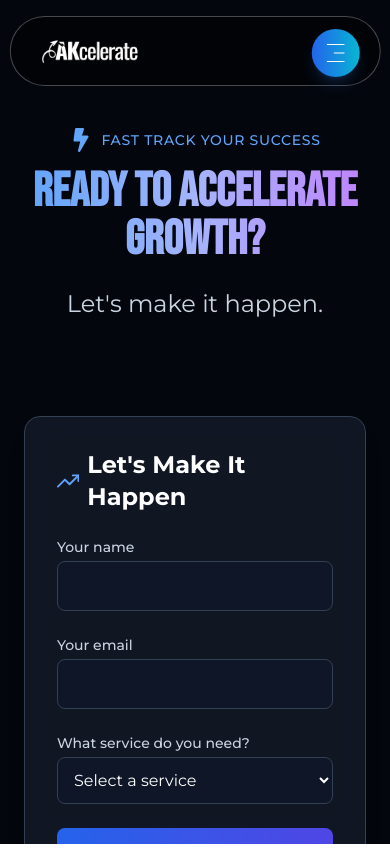
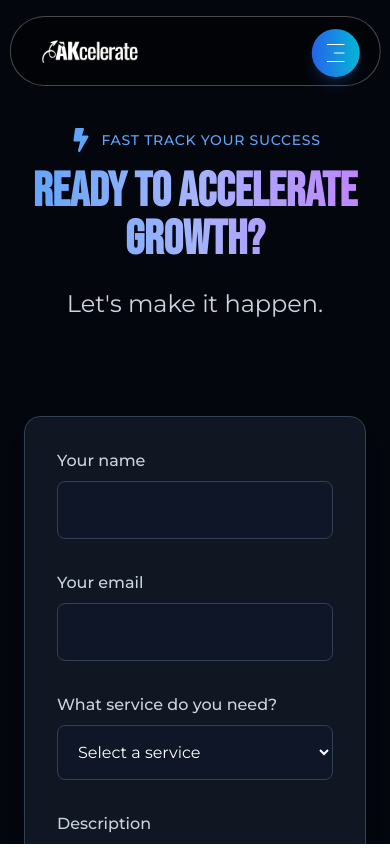
Before and after one commit to AK0121/My-Portfolio, a React (Vite) app: page /contact in a window 390 px wide. Built offline with nearby package versions, Linux system fonts and the light colour scheme.

Commit message:
Final changes

```diff
--- a/package.json
+++ b/package.json
@@ -18,6 +18,7 @@
     "react-modal": "^3.16.3",
     "react-particles": "^2.12.2",
     "react-router-dom": "^7.3.0",
+    "react-router-hash-link": "^2.4.3",
     "tsparticles": "^3.8.1"
   },
   "devDependencies": {
--- a/src/App.jsx
+++ b/src/App.jsx
@@ -1,16 +1,14 @@
-// App.jsx (modified)
-import React, { useState, useRef, useEffect } from "react";
+import React from "react";
 import { Routes, Route, useLocation } from "react-router-dom";
 import Navbar from "./Components/Navbar";
 import Footer from "./Components/Footer";
 import About from "./Components/About";
 import HomePage from "./Components/HomePage";
 import Contact from "./Components/Contact";
+import ScrollToTop from "./Components/ScrollToTop";
 
 const App = () => {
   const location = useLocation();
-
-
   const currentPath = location.pathname;
 
   return (
@@ -21,11 +19,16 @@ const App = () => {
       }}
     >
       <Navbar currentPath={currentPath} />
+
+      {/* ScrollToTop should be outside of <Routes> */}
+      <ScrollToTop />
+
       <Routes>
         <Route path="/" element={<HomePage />} />
         <Route path="/about" element={<About />} />
         <Route path="/contact" element={<Contact />} />
       </Routes>
+
       <Footer />
     </div>
   );
--- a/src/Components/About.jsx
+++ b/src/Components/About.jsx
@@ -1,5 +1,4 @@
 import React, { useEffect, useRef } from "react";
-import Navbar from "./Navbar";
 import Lottie from "lottie-react";
 import rocketAnimation from "../assets/Animations/Animation-rocket-launch.json";
 import { BiSolidBinoculars } from "react-icons/bi";
@@ -8,6 +7,7 @@ import { gsap } from "gsap";
 import { ScrollTrigger } from "gsap/ScrollTrigger";
 import visionImg from "/Assets/Images/vision.png";
 import AboutServices from "./AboutServices";
+import { HashLink } from "react-router-hash-link";
 
 // Register the ScrollTrigger plugin
 gsap.registerPlugin(ScrollTrigger);
@@ -294,7 +294,6 @@ const About = () => {
 
   return (
     <div className="about-page w-full min-h-max lg:h-full overflow-hidden font-montserrat bg-gradient-to-br from-[#354961] to-[#061335]">
-      <Navbar />
 
       {/* Enhanced Hero Section */}
       <div ref={heroRef} className="about-hero-section relative md:h-[120vh]  min-h-max w-full overflow-hidden">
@@ -375,7 +374,8 @@ const About = () => {
               </div>
             </div>
 
-            <button
+            <HashLink to="#servicesSection">
+            <div
               ref={buttonRef}
               className="mt-8 relative overflow-hidden group bg-skyBlue text-white font-bold py-4 px-8 rounded-md text-lg parallax-2"
             >
@@ -384,7 +384,8 @@ const About = () => {
                 className="button-gradient absolute inset-0 bg-gradient-to-r from-skyBlue via-brightOrange to-skyBlue z-0"
                 style={{ transform: "translateX(-100%)" }}
               />
-            </button>
+            </div>
+            </HashLink>
           </div>
 
           <div
--- a/src/Components/AboutServices.jsx
+++ b/src/Components/AboutServices.jsx
@@ -4,6 +4,7 @@ import facebookImg from "/Assets/Images/facebook-ads.png";
 import { gsap } from "gsap";
 import { ScrollTrigger } from "gsap/ScrollTrigger";
 import { useRef, useEffect } from "react";
+import { Link } from "react-router-dom";
 
 // Register the ScrollTrigger plugin
 gsap.registerPlugin(ScrollTrigger);
@@ -86,16 +87,18 @@ const AboutServices = () =>
         </div>
         <div className="call-to-action md:w-6/12 w-11/12 mx-auto text-lg flex flex-col justify-center items-center gap-7">
           <h3 className="md:w-7/12 w-10/12 mx-auto">Whether you need a stunning landing page or a high-performing ad campaign, we’ve got you covered.</h3>
-          <button
+          <Link to="/contact">
+          <div
             ref={buttonRef}
-            className="mt-8 w-96 relative overflow-hidden group bg-skyBlue text-white font-bold py-4 px-8 rounded-md text-lg parallax-2"
+            className="mt-8 w-96 relative overflow-hidden group bg-skyBlue text-white font-bold py-4 px-8 rounded-md text-lg text-center"
           >
             <span className="relative z-10">Get Started</span>
             <span
               className="button-gradient absolute inset-0 bg-gradient-to-r from-skyBlue via-brightOrange to-skyBlue z-0"
               style={{ transform: "translateX(-100%)" }}
             />
-          </button>
+          </div>
+          </Link>
         </div>
     </div>
   </div>;
--- a/src/Components/Contact.jsx
+++ b/src/Components/Contact.jsx
@@ -2,8 +2,7 @@ import React, { useEffect, useRef } from "react";
 import gsap from "gsap";
 import contactImg from "/Assets/Images/contact-page-image.jpg";
 import { MdArrowForward } from "react-icons/md";
-import { FaBolt, FaRocket } from "react-icons/fa";
-import { FiTrendingUp } from "react-icons/fi";
+import { FaBolt } from "react-icons/fa";
 
 const Contact = () => {
   const heroRef = useRef(null);
@@ -39,7 +38,7 @@ const Contact = () => {
   }, []);
 
   return (
-    <div className="w-full min-h-screen bg-[#03060D] font-montserrat text-white">
+    <div id="contact-form" className="w-full min-h-screen bg-[#03060D] font-montserrat text-white">
       {/* Hero Section with Dynamic Elements */}
       <div ref={heroRef} className="pt-32 pb-16 px-6 max-w-7xl mx-auto">
         <div className="flex flex-col items-center">
@@ -68,11 +67,11 @@ const Contact = () => {
             ref={imageRef}
             className="md:flex md:flex-col md:justify-center w-full md:w-1/2"
           >
-            <div className="relative rounded-2xl overflow-hidden shadow-2xl border border-slate-700 md:mt-6 md:h-[460px] h-[300px]">
+            <div className="relative rounded-2xl overflow-hidden shadow-2xl border border-slate-700 md:mt-6 md:h-[760px] h-[300px]">
               <img
                 src={contactImg}
                 alt="Business acceleration"
-                className="w-full h-full object-cover md:max-h-[400px]"
+                className="w-full h-full object-cover md:max-h-full"
               />
             </div>
           </div>
@@ -80,20 +79,16 @@ const Contact = () => {
           {/* Left Column - Form */}
           <div ref={formRef} className="w-full md:w-1/2">
             <div className="bg-slate-800/50 backdrop-blur-lg p-8 rounded-2xl border border-slate-700 shadow-xl">
-              <h2 className="text-2xl font-bold mb-6 flex items-center">
-                <FiTrendingUp className="mr-2 text-blue-400" />
-                Let's Make It Happen
-              </h2>
 
               <form
                 action="https://formspree.io/f/mkgjnlkw"
                 method="POST"
-                className="space-y-6"
+                className="space-y-8"
               >
-                <div>
+                <div className="space-y-2">
                   <label
                     htmlFor="name"
-                    className="block text-sm font-medium text-slate-300 mb-1"
+                    className="block text-base font-medium text-slate-300"
                   >
                     Your name
                   </label>
@@ -102,14 +97,14 @@ const Contact = () => {
                     name="name"
                     id="name"
                     required
-                    className="w-full bg-slate-900/60 border border-slate-700 rounded-lg p-3 text-white focus:ring-2 focus:ring-blue-500 focus:border-transparent transition-all duration-300 outline-none"
+                    className="w-full p-4 bg-slate-900/60 border border-slate-700 rounded-lg text-white focus:ring-2 focus:ring-blue-500 focus:border-transparent transition-all duration-300 outline-none"
                   />
                 </div>
 
-                <div>
+                <div className="space-y-2">
                   <label
                     htmlFor="email"
-                    className="block text-sm font-medium text-slate-300 mb-1"
+                    className="block text-base font-medium text-slate-300"
                   >
                     Your email
                   </label>
@@ -118,14 +113,14 @@ const Contact = () => {
                     name="email"
                     id="email"
                     required
-                    className="w-full bg-slate-900/60 border border-slate-700 rounded-lg p-3 text-white focus:ring-2 focus:ring-blue-500 focus:border-transparent transition-all duration-300 outline-none"
+                    className="w-full p-4 bg-slate-900/60 border border-slate-700 rounded-lg text-white focus:ring-2 focus:ring-blue-500 focus:border-transparent transition-all duration-300 outline-none"
                   />
                 </div>
 
-                <div>
+                <div className="space-y-2">
                   <label
                     htmlFor="need"
-                    className="block text-sm font-medium text-slate-300 mb-1"
+                    className="block text-base font-medium text-slate-300"
                   >
                     What service do you need?
                   </label>
@@ -133,7 +128,7 @@ const Contact = () => {
                     name="need"
                     id="need"
                     required
-                    className="w-full bg-slate-900/60 border border-slate-700 rounded-lg p-3 text-white focus:ring-2 focus:ring-blue-500 focus:border-transparent transition-all duration-300 outline-none"
+                    className="w-full p-4 bg-slate-900/60 border border-slate-700 rounded-lg text-white focus:ring-2 focus:ring-blue-500 focus:border-transparent transition-all duration-300 outline-none"
                   >
                     <option value="">Select a service</option>
                     <option value="Landing page">Landing page</option>
@@ -145,12 +140,29 @@ const Contact = () => {
                   </select>
                 </div>
 
+                <div className="space-y-2">
+                  <label
+                    htmlFor="description"
+                    className="block text-base font-medium text-slate-300"
+                  >
+                    Description
+                  </label>
+                  <textarea
+                    name="description"
+                    id="description"
+                    required
+                    placeholder="Write Your goals and budget"
+                    className="w-full p-4 bg-slate-900/60 border border-slate-700 rounded-lg text-white focus:ring-2 focus:ring-blue-500 focus:border-transparent transition-all duration-300 outline-none"
+                    rows={6}
+                  />
+                </div>
+
                 <button
                   type="submit"
-                  className="w-full bg-gradient-to-r from-blue-600 to-indigo-600 hover:from-blue-700 hover:to-indigo-700 text-white font-medium py-3 px-4 rounded-lg flex items-center justify-center group transition-all duration-300"
+                  className="w-full bg-gradient-to-r from-blue-600 to-indigo-600 hover:from-blue-700 hover:to-indigo-700 text-white font-medium py-4 px-6 rounded-lg flex items-center justify-center group transition-all duration-300"
                 >
                   <span>Accelerate Your Growth</span>
-                  <MdArrowForward className="ml-2 w-5 h-5 group-hover:translate-x-1 transition-transform duration-300" />
+                  <MdArrowForward className="ml-2 w-6 h-6 group-hover:translate-x-1 transition-transform duration-300" />
                 </button>
               </form>
             </div>
--- /dev/null
+++ b/src/Components/ScrollToTop.jsx
@@ -0,0 +1,23 @@
+import { useEffect } from "react";
+import { useLocation } from "react-router-dom";
+
+const ScrollToTop = () => {
+  const { pathname } = useLocation();
+
+  useEffect(() => {
+    // Small timeout to ensure the DOM updates first
+    setTimeout(() => {
+      window.scrollTo({ top: 0, left: 0, behavior: "instant" });
+    }, 0);
+  }, [pathname]);
+
+  useEffect(() => {
+    if ("scrollRestoration" in window.history) {
+      window.history.scrollRestoration = "manual";
+    }
+  }, []);
+
+  return null;
+};
+
+export default ScrollToTop;
```
Also changed, not shown: src/Components/Footer.jsx (+12 -12 lines), src/Components/Hero.jsx (+5 -5 lines), src/Components/MyWork.jsx (+57 -22 lines), src/Components/Services.jsx (+10 -13 lines), 2 other files (tests, documents, lock files or other folders).
